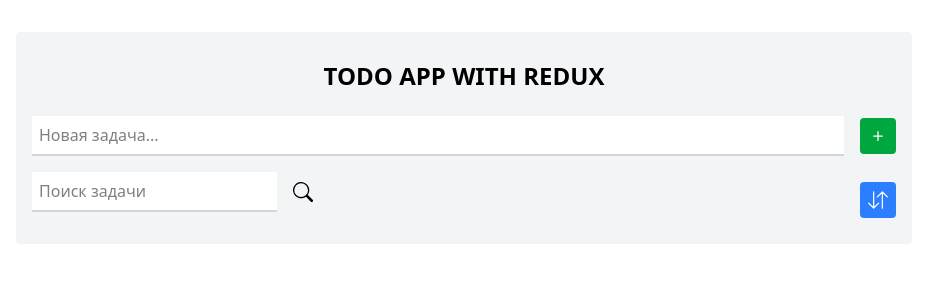
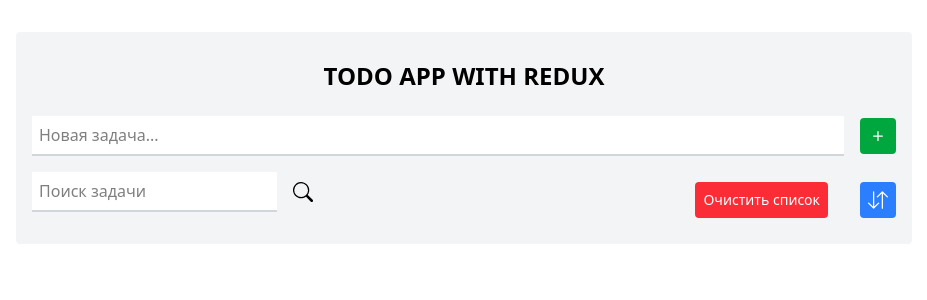
Before and after one commit to ratnikovsergei/server-request, a React (Vite) app: page / in a window 1280 px wide. Shown: the top 300 px of the page, without its empty margins (176-1103 px from the left). Built offline with nearby package versions, Linux system fonts and the light colour scheme.

Commit message:
добавлен функционал очистки всего списка, добавлены стили

```diff
--- a/src/features/todo-form/TodoForm.jsx
+++ b/src/features/todo-form/TodoForm.jsx
@@ -1,6 +1,11 @@
 import { useState } from "react";
 import { useDispatch } from "react-redux";
-import { addTodo, setFilter, toggleSort } from "../../redux/todo-app/todoActions";
+import {
+  addTodo,
+  deleteAllTodos,
+  setFilter,
+  toggleSort,
+} from "../../redux/todo-app/todoActions";
 import { BsPlus, BsSearch, BsArrowDownUp } from "react-icons/bs";
 
 export const TodoForm = () => {
@@ -13,6 +18,10 @@ export const TodoForm = () => {
       dispatch(addTodo({ id: Date.now(), title: task, completed: false }));
       setTask("");
     }
+  };
+
+  const handleDeleteTodos = () => {
+    dispatch(deleteAllTodos());
   };
 
   const handleFilterChange = (e) => {
@@ -54,6 +63,13 @@ export const TodoForm = () => {
             <BsSearch size={20} />
           </span>
         </div>
+        <div className="flex space-x-4">
+          <button
+            className="text-sm px-2 py-1 bg-red-500 text-white rounded"
+            onClick={handleDeleteTodos}
+          >
+            Очистить список
+          </button>
           <button
             className="ml-4 p-2 bg-blue-500 text-white rounded hover:bg-blue-600 focus:outline-none"
             onClick={handleToggleSort}
@@ -62,5 +78,6 @@ export const TodoForm = () => {
           </button>
         </div>
       </div>
+    </div>
   );
 };
--- a/src/features/todolist/TodoList.jsx
+++ b/src/features/todolist/TodoList.jsx
@@ -1,16 +1,12 @@
-import { useSelector, useDispatch } from "react-redux";
+import { useSelector } from "react-redux";
 import { useDebounce } from "use-debounce";
-import { deleteAllTodos } from "../../redux/todo-app/todoActions";
 import { TodoItem } from "../../entities/TodoItem/TodoItem";
 
 export const TodoList = () => {
-  const dispatch = useDispatch();
   const todos = useSelector((state) => state.todos.todos);
   const filter = useSelector((state) => state.filter.filter);
   const ascending = useSelector((state) => state.sort.ascending);
   const [debouncedFilterValue] = useDebounce(filter, 300);
-
-  const handleDeleteAllTodos = dispatch(deleteAllTodos);
 
   const sortedTodos = ascending
     ? [...todos].sort((a, b) => (a.title > b.title ? 1 : -1))
@@ -20,18 +16,11 @@ export const TodoList = () => {
     todo.title.toLowerCase().includes(debouncedFilterValue.toLowerCase())
   );
 
-  console.log(todos);
-
   return (
     <div>
       {filteredTodos.map((todo, index) => (
-        <TodoItem key={index} todo={todo} />
+        <TodoItem key={index} todo={todo} index={index} />
       ))}
-      <div>
-        {filteredTodos.length > 0 ? (
-          <button onClick={() => handleDeleteAllTodos}>Очистить список задач</button>
-        ) : null}
-      </div>
     </div>
   );
 };
```
Lines whose indentation alone changed are shown as unchanged.
